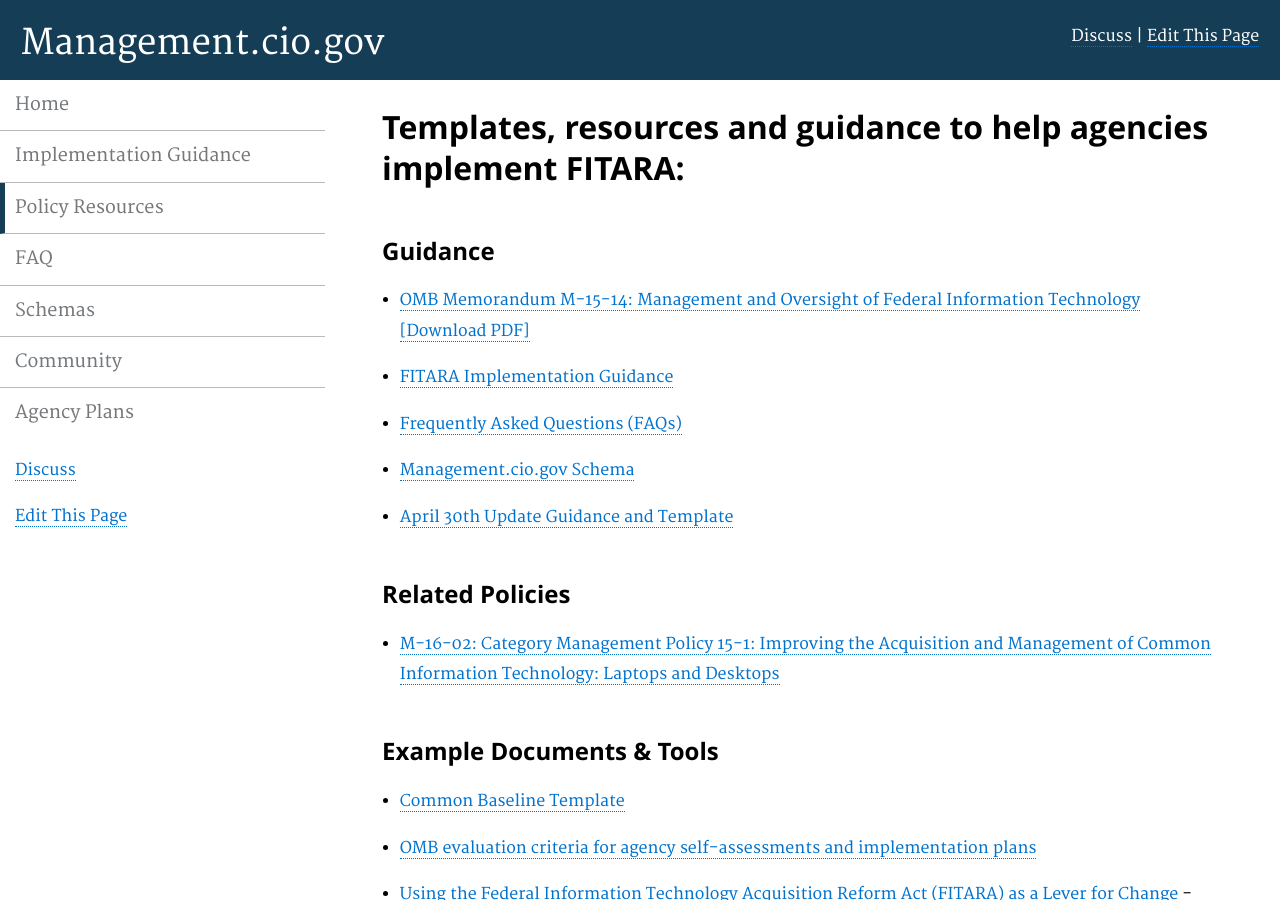
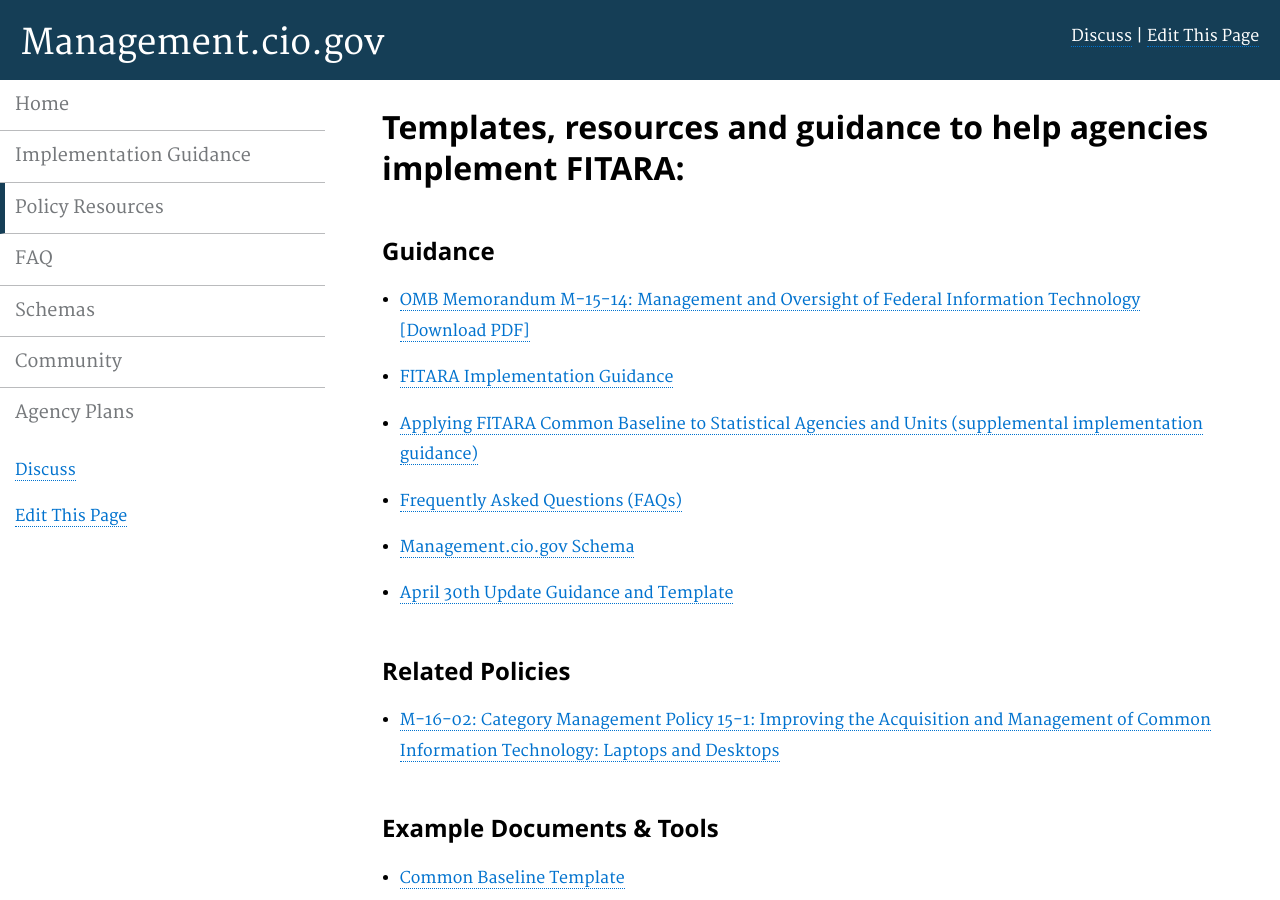
Before and after one commit to WhiteHouse/CIOmanagement, a Jekyll site: the page built from pages/policy.md, in a window 1280 px wide and 900 px high. Built offline with Jekyll 4.4.1, drawn with Linux system fonts in a browser that asks for light colours.

Commit message:
Update policy.md
Added link to statistical agency supplemental guidance.

```diff
--- a/pages/policy.md
+++ b/pages/policy.md
@@ -11,6 +11,8 @@ description: "Add text"
 * [OMB Memorandum M-15-14: Management and Oversight of Federal Information Technology](/implementation/#OMB-Memorandum-M-15-14) [[Download PDF]](https://www.whitehouse.gov/sites/default/files/omb/memoranda/2015/m-15-14.pdf)
 
 * [FITARA Implementation Guidance](/implementation)
+
+* [Applying FITARA Common Baseline to Statistical Agencies and Units (supplemental implementation guidance)](https://management.cio.gov/assets/docs/FITARA_Guidance_Statistical_Agencies_and_Units_OMB.pdf)
 
 * [Frequently Asked Questions (FAQs)](/faq)
 
```
